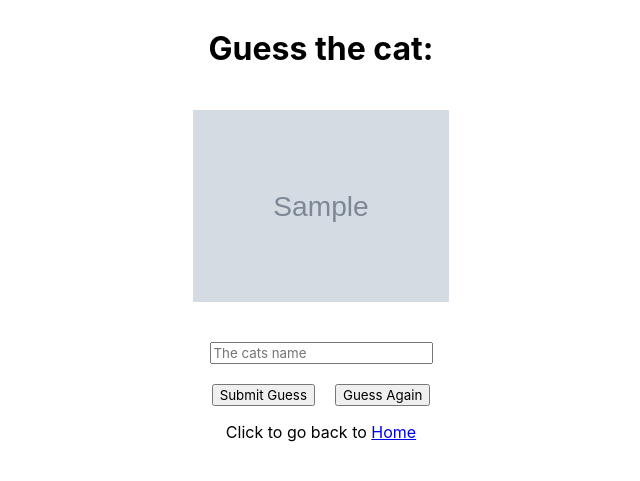
After one commit to ayan-ahmad/pets_for_students, a Django app: page /guess/ in a window 1280 px wide. The commit adds this page. Shown: the top 481 px of the page, without its empty margins (319-959 px from the left). Run offline with Django 3.2, Linux system fonts and the light colour scheme; tables that the repository leaves empty hold one stand-in row (values such as "Sample post"); grey boxes marked "Sample" are stand-in pictures.

Commit message:
Added guess cat feature

```diff
--- a/pets/models.py
+++ b/pets/models.py
@@ -1,3 +1,5 @@
+import os
+
 from django.db import models
 from django.db.models.signals import post_delete
 from django.dispatch import receiver
@@ -35,3 +37,7 @@ class Cat(models.Model):
 def update_num_cats_on_delete(sender, instance, **kwargs):
     instance.owner.num_cats -= 1
     instance.owner.save()
+
+    if instance.image:
+        if os.path.isfile(instance.image.path):
+            os.remove(instance.image.path)
--- a/pets/urls.py
+++ b/pets/urls.py
@@ -6,4 +6,5 @@ app_name = 'pets'
 urlpatterns = [
     path('', views.index, name='index'),
     path('pets/', views.pets, name='pets'),
+    path('guess/', views.guess_that_cat, name='guess')
 ]
--- a/pets/views.py
+++ b/pets/views.py
@@ -12,8 +12,12 @@ def index(request):
 
 
 def pets(request):
-    context_dict = {}
-
-    context_dict['cats'] = Cat.objects.all()
+    context_dict = {'cats': Cat.objects.all()}
 
     return render(request, 'pets/pets.html', context=context_dict)
+
+
+def guess_that_cat(request):
+    context_dict = {'random_cat': Cat.objects.order_by('?').first()}
+
+    return render(request, 'pets/guess.html', context=context_dict)
--- a/pets_for_students/urls.py
+++ b/pets_for_students/urls.py
@@ -22,5 +22,6 @@ from django.conf.urls.static import static
 urlpatterns = [
     path('', views.index, name='index'),
     path('pets/', views.pets, name='pets'),
+    path('guess/', views.guess_that_cat, name='guess'),
     path('admin/', admin.site.urls),
 ] + static(settings.MEDIA_URL, document_root=settings.MEDIA_ROOT)
--- /dev/null
+++ b/static/css/main.css
@@ -0,0 +1,37 @@
+* {
+    font-family: 'Inter', sans-serif;
+}
+
+.square-image {
+    width: 128px;
+    height: 128px;
+    object-fit: cover;
+}
+
+.flex-container-horizontal {
+    display: flex;
+    flex-wrap: wrap;
+    justify-content: center;
+    align-items: flex-start;
+    gap: 20px;
+}
+
+.flex-container-vertical {
+    display: flex;
+    flex-direction: column;
+    justify-content: center;
+    align-items: center;
+    gap: 20px;
+}
+
+.align-centre {
+    text-align: center;
+}
+
+.green{
+    color: green;
+}
+
+.red {
+    color: red;
+}
--- /dev/null
+++ b/templates/pets/guess.html
@@ -0,0 +1,44 @@
+<!DOCTYPE html>
+{% load staticfiles %}
+<html lang="en">
+<head>
+    <meta charset="UTF-8">
+    <title>About Pets of Students</title>
+    <link rel="stylesheet" type="text/css" href="{% static 'css/main.css' %}">
+</head>
+<body>
+    {% if random_cat %}
+        <script>
+            function submit_guess(){
+                const guess = document.getElementById("guess").value;
+                let element = document.createElement("p");
+                let output = document.getElementById("output");
+                let text;
+                if(output.childElementCount !== 0) return;
+                if(guess.toLowerCase() === "{{ random_cat }}".toLowerCase()){
+                    text = document.createTextNode("You guessed correctly! It is {{ random_cat }}!");
+                    element.classList.add("green");
+                } else {
+                    text = document.createTextNode("You guessed incorrectly :( It was {{ random_cat }}!");
+                    element.classList.add("red");
+                }
+                element.append(text);
+                output.append(element);
+            }
+        </script>
+        <div class="flex-container-vertical">
+            <h1>Guess the cat:</h1>
+            <img src="{{ MEDIA_URL }}{{ random_cat.image }}" alt="Picture of an unnamed cat" style="width:256px;">
+            <div id="output" class="align-centre"></div>
+            <input type="text" id="guess" placeholder="The cats name">
+            <div class="flex-container-horizontal">
+                <button onclick="submit_guess()">Submit Guess</button>
+                <button onclick="window.location.reload()">Guess Again</button>
+            </div>
+        </div>
+    {% else %}
+        <p class="align-centre"><strong>There are no cats to guess.</strong></p>
+    {% endif %}
+    <p class="align-centre">Click to go back to <a href="/">Home</a></p>
+</body>
+</html>
```
Also changed, not shown: templates/pets/index.html (+6 -2 lines), templates/pets/pets.html (+12 -9 lines), 1 other file.
